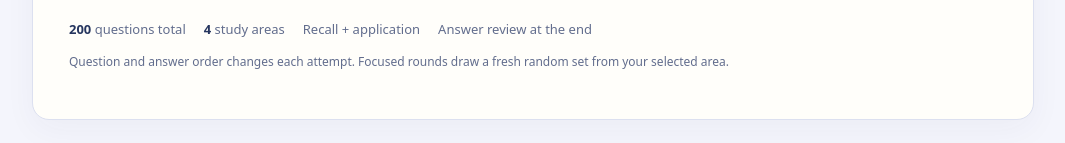
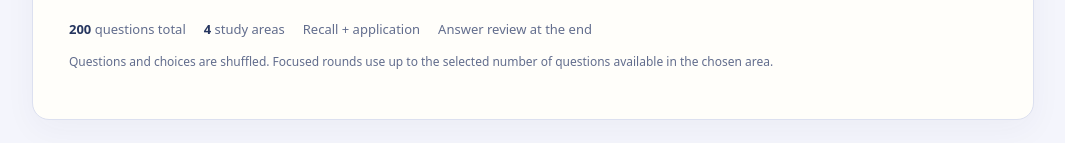
Before and after one commit to hfruzesh/sprott, a website: page hca201a-quizzes.html in a window 1280 px wide. Shown: the part 581-724 px from the top of the page, without its empty margins (107-1172 px from the left). Drawn offline with Linux system fonts and the light colour scheme.

Commit message:
Clarify focused quiz round lengths

```diff
--- a/hca201a-quizzes.html
+++ b/hca201a-quizzes.html
@@ -16,7 +16,7 @@
 <section id="setup" class="panel">
 <div class="controls"><div class="field"><label for="topic">Study area</label><select id="topic"><option>All areas</option><option>Medical terminology</option><option>Anatomy & directions</option><option>Abbreviations</option><option>Documentation &amp; safety</option></select></div><div class="field"><label for="length">Quiz length</label><select id="length"><option value="200">Full challenge · 200 questions</option><option value="50">Focused round · 50 questions</option><option value="25">Quick round · 25 questions</option></select></div><button id="start" class="btn primary">Start quiz →</button></div>
 <div class="stats"><span><b>200</b> questions total</span><span><b>4</b> study areas</span><span>Recall + application</span><span>Answer review at the end</span></div>
-<p class="small">Question and answer order changes each attempt. Focused rounds draw a fresh random set from your selected area.</p></section>
+<p class="small">Questions and choices are shuffled. Focused rounds use up to the selected number of questions available in the chosen area.</p></section>
 <section id="quiz" class="panel quiz" aria-live="polite"><div class="quiz-top"><span id="counter"></span><button id="quit" class="btn secondary">Finish early</button></div><div class="bar"><div id="progress"></div></div><div class="tag" id="category"></div><h2 class="question" id="prompt"></h2><div id="answers" class="answers"></div><div id="feedback" class="feedback"></div><div class="actions"><span id="scoreNow" class="small"></span><button id="next" class="btn primary" disabled>Next question →</button></div></section>
 <section id="result" class="panel result"><div class="eyebrow">Round complete</div><div class="score" id="score"></div><h2 id="resultTitle"></h2><p id="resultText"></p><button id="again" class="btn primary">Try another round</button><button id="home" class="btn secondary">Back to quiz setup</button><div id="review" class="review"></div></section>
 </main>
```
